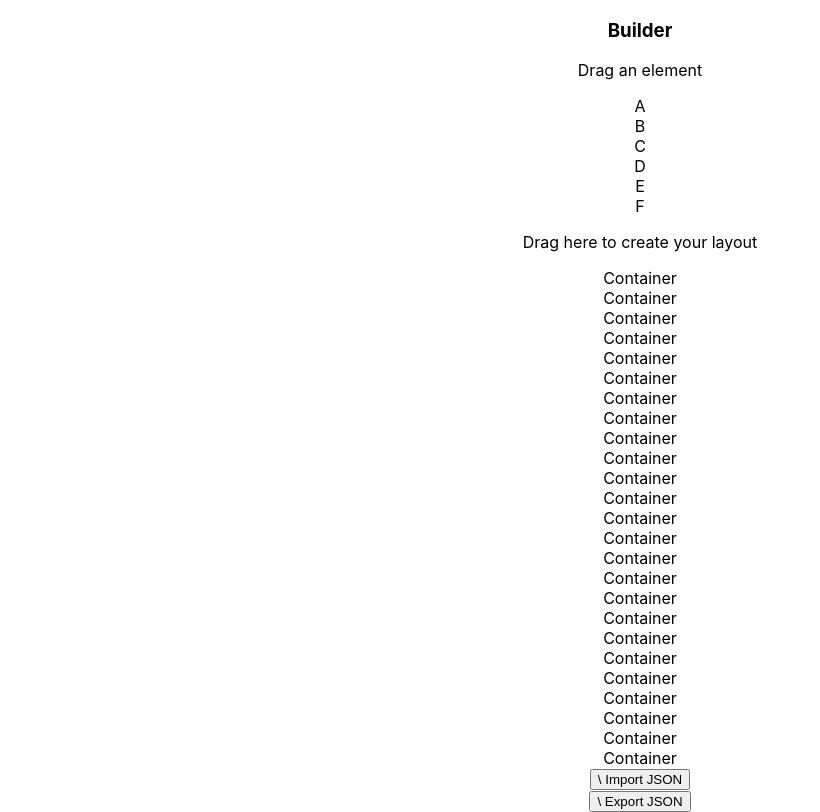
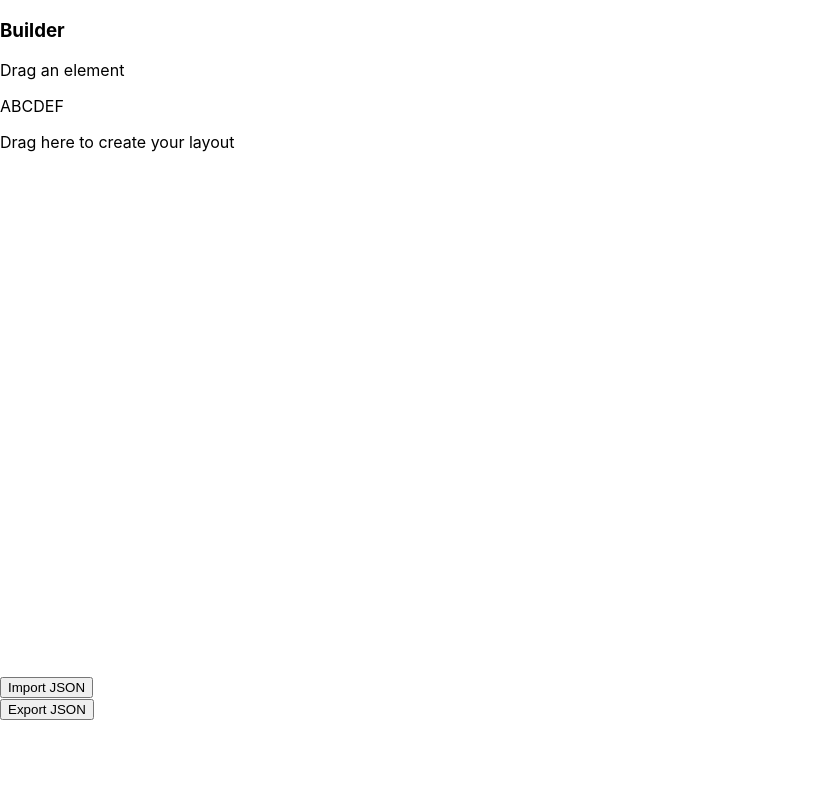
Before and after one commit to Oisangui/react-drag-and-drop, a React (Create React App) app: page / in a window 1280 px wide. Shown: the whole page, without its empty margins (0-820 px from the left). Built offline with nearby package versions, Linux system fonts and the light colour scheme.

Commit message:
almost functional no style

```diff
--- a/src/App.css
+++ b/src/App.css
@@ -1,38 +1,9 @@
 .App {
-  text-align: center;
+  display: flex;
+  flex-direction: column;
 }
 
-.App-logo {
-  height: 40vmin;
-  pointer-events: none;
+.drag-source {
+  display: flex;
+  flex-flow: row wrap;
 }
-
-@media (prefers-reduced-motion: no-preference) {
-  .App-logo {
-    animation: App-logo-spin infinite 20s linear;
-  }
-}
-
-.App-header {
-  background-color: #282c34;
-  min-height: 100vh;
-  display: flex;
-  flex-direction: column;
-  align-items: center;
-  justify-content: center;
-  font-size: calc(10px + 2vmin);
-  color: white;
-}
-
-.App-link {
-  color: #61dafb;
-}
-
-@keyframes App-logo-spin {
-  from {
-    transform: rotate(0deg);
-  }
-  to {
-    transform: rotate(360deg);
-  }
-}
--- a/src/components/DragSource.jsx
+++ b/src/components/DragSource.jsx
@@ -20,7 +20,7 @@ function DragSource(props){
     useEffect(loadSquares, []);
     console.log('rendering source')
     return (
-        <div>
+        <div className="drag-source">
             {squares}
         </div>
     );
--- a/src/components/DragTarget.jsx
+++ b/src/components/DragTarget.jsx
@@ -15,10 +15,17 @@ function DragTarget(props){
         }
         setSquares(squares);
     }
+    const style = {
+        display: `grid`,
+        gridTemplateColumns: `repeat(${hSquares}, 100px)`,
+        gridTemplateRows: `repeat(${vSquares}, 100px)`,
+        gap: `2px`,
+    }
     useEffect(loadSquares, []);
-    console.log('rendering target')
+
+
     return (
-        <div>
+        <div className="drag-target" style={style}>
             {squares}
         </div>
     );
--- a/src/components/DraggableSquare.jsx
+++ b/src/components/DraggableSquare.jsx
@@ -4,7 +4,16 @@ import MySquare from './MySquare';
 function DraggableSquare(props){
     const { data } = props;
     return (
-        <div>
+        <div
+        draggable="true"
+        onDragStart={(e) => {
+            const messaggio = JSON.stringify(data);
+            e.dataTransfer.setData('application/json', messaggio);
+            console.log(
+                'data being sent:',
+                messaggio);
+        }}
+        >
             <MySquare {...data}/>
         </div>
     );
--- a/src/components/LoadButton.jsx
+++ b/src/components/LoadButton.jsx
@@ -11,7 +11,7 @@ function LoadButton(props){
         <div>
             <button
             onClick={handleClick}
-            >\
+            >
             Import JSON
             </button>
         </div>
--- a/src/components/SaveButton.jsx
+++ b/src/components/SaveButton.jsx
@@ -10,7 +10,7 @@ function SaveButton(props){
         <div>
             <button
             onClick={handleClick}
-            >\
+            >
             Export JSON
             </button>
         </div>
--- a/src/components/SquareContainer.jsx
+++ b/src/components/SquareContainer.jsx
@@ -1,9 +1,32 @@
-import React from 'react';
+import React, {useState} from 'react';
+import DraggableSquare from './DraggableSquare';
 
 function SquareContainer(props){
+    const [ square, setSquare ] = useState(null);
+    const { i, j } = props;
+    const handleDrop = function(e){
+        e.preventDefault();
+        e.currentTarget.style.fontSize='30px';
+        const data = e.dataTransfer.getData('application/json');
+        console.log(`received data:${data}`);
+        setSquare(
+            <DraggableSquare data={JSON.parse(data)}/>
+        )
+    }
     return (
-        <div>
-            Container
+        <div
+        onDragOver={(e)=>{
+            e.preventDefault();
+            //e.currentTarget.style.fontSize='20px';
+            // Do some visual effect.
+        }}
+        onDragLeave={(e)=>{
+            //e.currentTarget.style.fontSize='10px';
+            // Do some visual effect.
+        }}
+        onDrop={handleDrop}
+        >
+            {square}
         </div>
     );
 }
```
